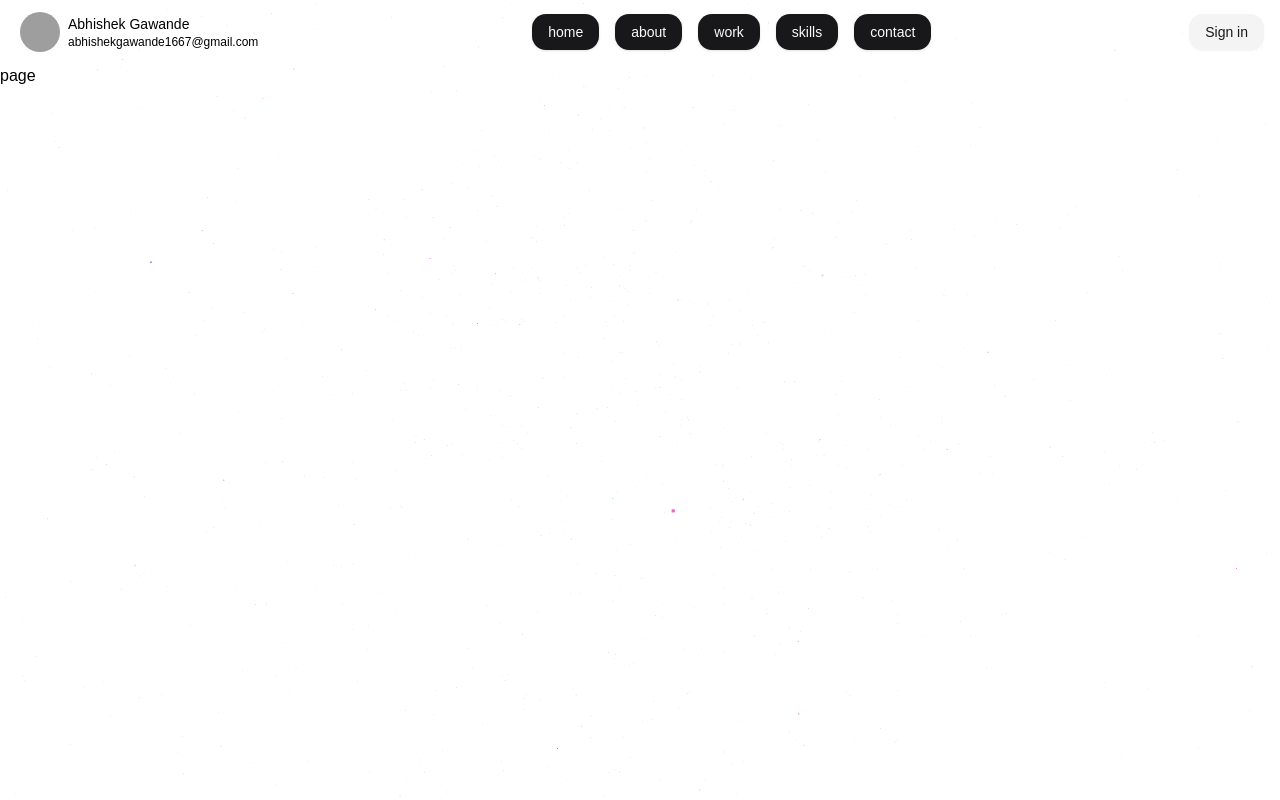
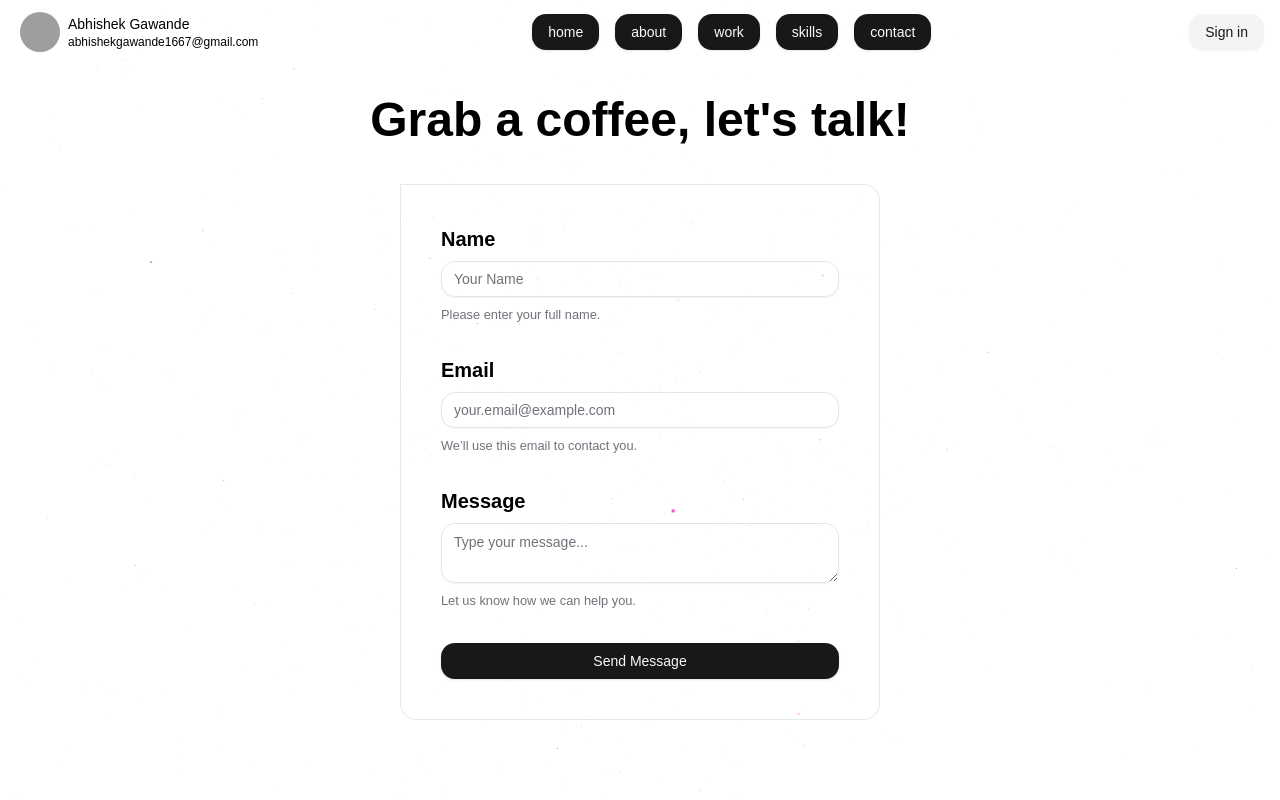
Before and after one commit to gawandeabhishek/abhishek-gawande, a Next.js app: page /contact in a window 1280 px wide. Built offline with nearby package versions, Linux system fonts and the light colour scheme; no server answers; grey boxes are pictures that could not be loaded.

Commit message:
new commit

```diff
--- a/package.json
+++ b/package.json
@@ -10,7 +10,7 @@
   },
   "dependencies": {
     "@clerk/nextjs": "^6.0.2",
-    "@hookform/resolvers": "^3.9.0",
+    "@hookform/resolvers": "^3.9.1",
     "@radix-ui/react-accordion": "^1.2.1",
     "@radix-ui/react-alert-dialog": "^1.1.2",
     "@radix-ui/react-aspect-ratio": "^1.1.0",
--- /dev/null
+++ b/src/app/contact/_components/contact-form/index.tsx
@@ -0,0 +1,102 @@
+"use client"
+
+import { zodResolver } from "@hookform/resolvers/zod"
+import { useForm } from "react-hook-form"
+import { z } from "zod"
+
+import { Button } from "@/components/ui/button"
+import {
+  Form,
+  FormControl,
+  FormDescription,
+  FormField,
+  FormItem,
+  FormLabel,
+  FormMessage,
+} from "@/components/ui/form"
+import { Input } from "@/components/ui/input"
+import { Textarea } from "@/components/ui/textarea"
+
+const formSchema = z.object({
+  name: z.string().min(2, {
+    message: "Name must be at least 2 characters.",
+  }),
+  email: z.string().email({
+    message: "Please enter a valid email address.",
+  }),
+  message: z.string().min(10, {
+    message: "Message must be at least 10 characters.",
+  }),
+})
+
+export function EmailForm() {
+  const form = useForm({
+    resolver: zodResolver(formSchema),
+    defaultValues: {
+      name: "",
+      email: "",
+      message: "",
+    },
+  })
+
+  function onSubmit(values: z.infer<typeof formSchema>) {
+    console.log(values)
+    // You can connect this to your Neon backend here or use an email service like SendGrid
+  }
+
+  return (
+    <Form {...form}>
+      <form onSubmit={form.handleSubmit(onSubmit)} className="space-y-8 flex flex-col sm:w-[30rem] p-10 border rounded-tr-2xl rounded-b-2xl">
+        <FormField
+          control={form.control}
+          name="name"
+          render={({ field }) => (
+            <FormItem>
+              <FormLabel className="text-xl font-bold">Name</FormLabel>
+              <FormControl>
+                <Input placeholder="Your Name" {...field} />
+              </FormControl>
+              <FormDescription>
+                Please enter your full name.
+              </FormDescription>
+              <FormMessage />
+            </FormItem>
+          )}
+        />
+        <FormField
+          control={form.control}
+          name="email"
+          render={({ field }) => (
+            <FormItem>
+              <FormLabel className="text-xl font-bold">Email</FormLabel>
+              <FormControl>
+                <Input placeholder="your.email@example.com" {...field} />
+              </FormControl>
+              <FormDescription>
+                We’ll use this email to contact you.
+              </FormDescription>
+              <FormMessage />
+            </FormItem>
+          )}
+        />
+        <FormField
+          control={form.control}
+          name="message"
+          render={({ field }) => (
+            <FormItem>
+              <FormLabel className="text-xl font-bold">Message</FormLabel>
+              <FormControl>
+                <Textarea placeholder="Type your message..." {...field} />
+              </FormControl>
+              <FormDescription>
+                Let us know how we can help you.
+              </FormDescription>
+              <FormMessage />
+            </FormItem>
+          )}
+        />
+        <Button type="submit">Send Message</Button>
+      </form>
+    </Form>
+  )
+}
--- a/src/app/contact/page.tsx
+++ b/src/app/contact/page.tsx
@@ -1,9 +1,16 @@
-import React from 'react'
+import React from "react";
+import { EmailForm } from "./_components/contact-form";
 
 const page = () => {
   return (
-    <div>page</div>
-  )
-}
+    <div className="flex flex-col items-center justify-center">
+      <h3 className="sm:text-5xl text-3xl font-bold mb-2 text-center sm:py-8 py-12">
+        Grab a coffee, let&apos;s talk!
+      </h3>
+      <EmailForm />
 
-export default page
+    </div>
+  );
+};
+
+export default page;
--- a/src/app/work/page.tsx
+++ b/src/app/work/page.tsx
@@ -2,8 +2,10 @@ import React from "react";
 
 const page = () => {
   return (
-    <div className="h-full w-full text-center flex items-center justify-center">
-      <p className="text-5xl font-bold">No Work</p>
+    <div className="flex flex-col items-center justify-center">
+      <h3 className="sm:text-5xl text-3xl font-bold mb-2 text-center sm:py-8 py-12">
+        No Work
+      </h3>
     </div>
   );
 };
--- /dev/null
+++ b/src/components/ui/form.tsx
@@ -0,0 +1,178 @@
+"use client"
+
+import * as React from "react"
+import * as LabelPrimitive from "@radix-ui/react-label"
+import { Slot } from "@radix-ui/react-slot"
+import {
+  Controller,
+  ControllerProps,
+  FieldPath,
+  FieldValues,
+  FormProvider,
+  useFormContext,
+} from "react-hook-form"
+
+import { cn } from "@/lib/utils"
+import { Label } from "@/components/ui/label"
+
+const Form = FormProvider
+
+type FormFieldContextValue<
+  TFieldValues extends FieldValues = FieldValues,
+  TName extends FieldPath<TFieldValues> = FieldPath<TFieldValues>
+> = {
+  name: TName
+}
+
+const FormFieldContext = React.createContext<FormFieldContextValue>(
+  {} as FormFieldContextValue
+)
+
+const FormField = <
+  TFieldValues extends FieldValues = FieldValues,
+  TName extends FieldPath<TFieldValues> = FieldPath<TFieldValues>
+>({
+  ...props
+}: ControllerProps<TFieldValues, TName>) => {
+  return (
+    <FormFieldContext.Provider value={{ name: props.name }}>
+      <Controller {...props} />
+    </FormFieldContext.Provider>
+  )
+}
+
+const useFormField = () => {
+  const fieldContext = React.useContext(FormFieldContext)
+  const itemContext = React.useContext(FormItemContext)
+  const { getFieldState, formState } = useFormContext()
+
+  const fieldState = getFieldState(fieldContext.name, formState)
+
+  if (!fieldContext) {
+    throw new Error("useFormField should be used within <FormField>")
+  }
+
+  const { id } = itemContext
+
+  return {
+    id,
+    name: fieldContext.name,
+    formItemId: `${id}-form-item`,
+    formDescriptionId: `${id}-form-item-description`,
+    formMessageId: `${id}-form-item-message`,
+    ...fieldState,
+  }
+}
+
+type FormItemContextValue = {
+  id: string
+}
+
+const FormItemContext = React.createContext<FormItemContextValue>(
+  {} as FormItemContextValue
+)
+
+const FormItem = React.forwardRef<
+  HTMLDivElement,
+  React.HTMLAttributes<HTMLDivElement>
+>(({ className, ...props }, ref) => {
+  const id = React.useId()
+
+  return (
+    <FormItemContext.Provider value={{ id }}>
+      <div ref={ref} className={cn("space-y-2", className)} {...props} />
+    </FormItemContext.Provider>
+  )
+})
+FormItem.displayName = "FormItem"
+
+const FormLabel = React.forwardRef<
+  React.ElementRef<typeof LabelPrimitive.Root>,
+  React.ComponentPropsWithoutRef<typeof LabelPrimitive.Root>
+>(({ className, ...props }, ref) => {
+  const { error, formItemId } = useFormField()
+
+  return (
+    <Label
+      ref={ref}
+      className={cn(error && "text-destructive", className)}
+      htmlFor={formItemId}
+      {...props}
+    />
+  )
+})
+FormLabel.displayName = "FormLabel"
+
+const FormControl = React.forwardRef<
+  React.ElementRef<typeof Slot>,
+  React.ComponentPropsWithoutRef<typeof Slot>
+>(({ ...props }, ref) => {
+  const { error, formItemId, formDescriptionId, formMessageId } = useFormField()
+
+  return (
+    <Slot
+      ref={ref}
+      id={formItemId}
+      aria-describedby={
+        !error
+          ? `${formDescriptionId}`
+          : `${formDescriptionId} ${formMessageId}`
+      }
+      aria-invalid={!!error}
+      {...props}
+    />
+  )
+})
+FormControl.displayName = "FormControl"
+
+const FormDescription = React.forwardRef<
+  HTMLParagraphElement,
+  React.HTMLAttributes<HTMLParagraphElement>
+>(({ className, ...props }, ref) => {
+  const { formDescriptionId } = useFormField()
+
+  return (
+    <p
+      ref={ref}
+      id={formDescriptionId}
+      className={cn("text-[0.8rem] text-muted-foreground", className)}
+      {...props}
+    />
+  )
+})
+FormDescription.displayName = "FormDescription"
+
+const FormMessage = React.forwardRef<
+  HTMLParagraphElement,
+  React.HTMLAttributes<HTMLParagraphElement>
+>(({ className, children, ...props }, ref) => {
+  const { error, formMessageId } = useFormField()
+  const body = error ? String(error?.message) : children
+
+  if (!body) {
+    return null
+  }
+
+  return (
+    <p
+      ref={ref}
+      id={formMessageId}
+      className={cn("text-[0.8rem] font-medium text-destructive", className)}
+      {...props}
+    >
+      {body}
+    </p>
+  )
+})
+FormMessage.displayName = "FormMessage"
+
+export {
+  useFormField,
+  Form,
+  FormItem,
+  FormLabel,
+  FormControl,
+  FormDescription,
+  FormMessage,
+  FormField,
+}
--- /dev/null
+++ b/src/components/ui/input.tsx
@@ -0,0 +1,23 @@
+import * as React from "react"
+import { cn } from "@/lib/utils"
+
+type InputProps = React.InputHTMLAttributes<HTMLInputElement>;
+
+const Input = React.forwardRef<HTMLInputElement, InputProps>(
+  ({ className, type, ...props }, ref) => {
+    return (
+      <input
+        type={type}
+        className={cn(
+          "flex h-9 w-full rounded-md border border-input bg-transparent px-3 py-1 text-sm shadow-sm transition-colors file:border-0 file:bg-transparent file:text-sm file:font-medium file:text-foreground placeholder:text-muted-foreground focus-visible:outline-none focus-visible:ring-1 focus-visible:ring-ring disabled:cursor-not-allowed disabled:opacity-50",
+          className
+        )}
+        ref={ref}
+        {...props}
+      />
+    )
+  }
+)
+Input.displayName = "Input"
+
+export { Input }
--- /dev/null
+++ b/src/components/ui/label.tsx
@@ -0,0 +1,26 @@
+"use client"
+
+import * as React from "react"
+import * as LabelPrimitive from "@radix-ui/react-label"
+import { cva, type VariantProps } from "class-variance-authority"
+
+import { cn } from "@/lib/utils"
+
+const labelVariants = cva(
+  "text-sm font-medium leading-none peer-disabled:cursor-not-allowed peer-disabled:opacity-70"
+)
+
+const Label = React.forwardRef<
+  React.ElementRef<typeof LabelPrimitive.Root>,
+  React.ComponentPropsWithoutRef<typeof LabelPrimitive.Root> &
+    VariantProps<typeof labelVariants>
+>(({ className, ...props }, ref) => (
+  <LabelPrimitive.Root
+    ref={ref}
+    className={cn(labelVariants(), className)}
+    {...props}
+  />
+))
+Label.displayName = LabelPrimitive.Root.displayName
+
+export { Label }
--- /dev/null
+++ b/src/components/ui/textarea.tsx
@@ -0,0 +1,22 @@
+import * as React from "react"
+import { cn } from "@/lib/utils"
+
+type TextareaProps = React.TextareaHTMLAttributes<HTMLTextAreaElement>;
+
+const Textarea = React.forwardRef<HTMLTextAreaElement, TextareaProps>(
+  ({ className, ...props }, ref) => {
+    return (
+      <textarea
+        className={cn(
+          "flex min-h-[60px] w-full rounded-md border border-input bg-transparent px-3 py-2 text-sm shadow-sm placeholder:text-muted-foreground focus-visible:outline-none focus-visible:ring-1 focus-visible:ring-ring disabled:cursor-not-allowed disabled:opacity-50",
+          className
+        )}
+        ref={ref}
+        {...props}
+      />
+    )
+  }
+)
+Textarea.displayName = "Textarea"
+
+export { Textarea }
```
Also changed, not shown: 1 other file (tests, documents, lock files or other folders).
